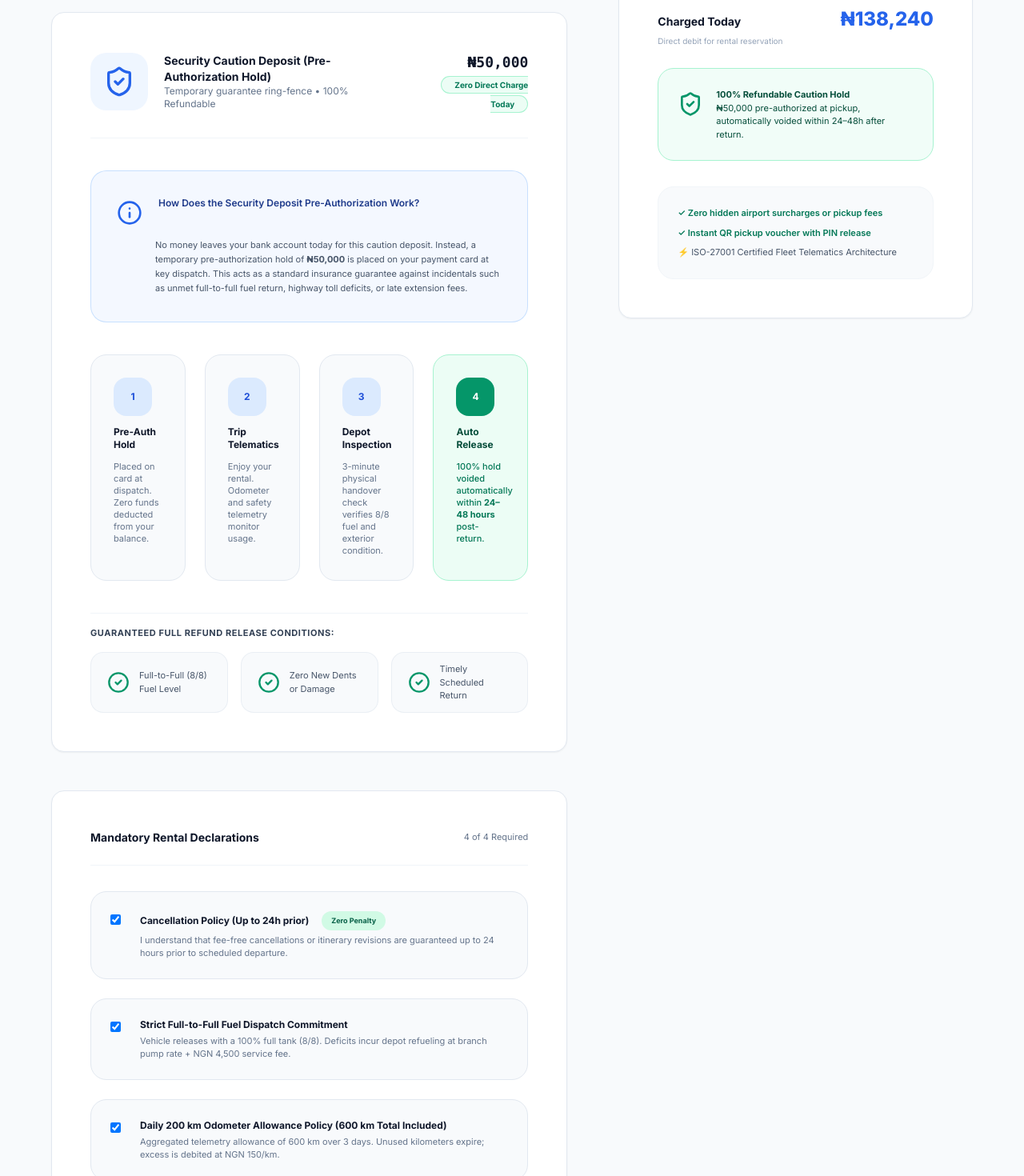
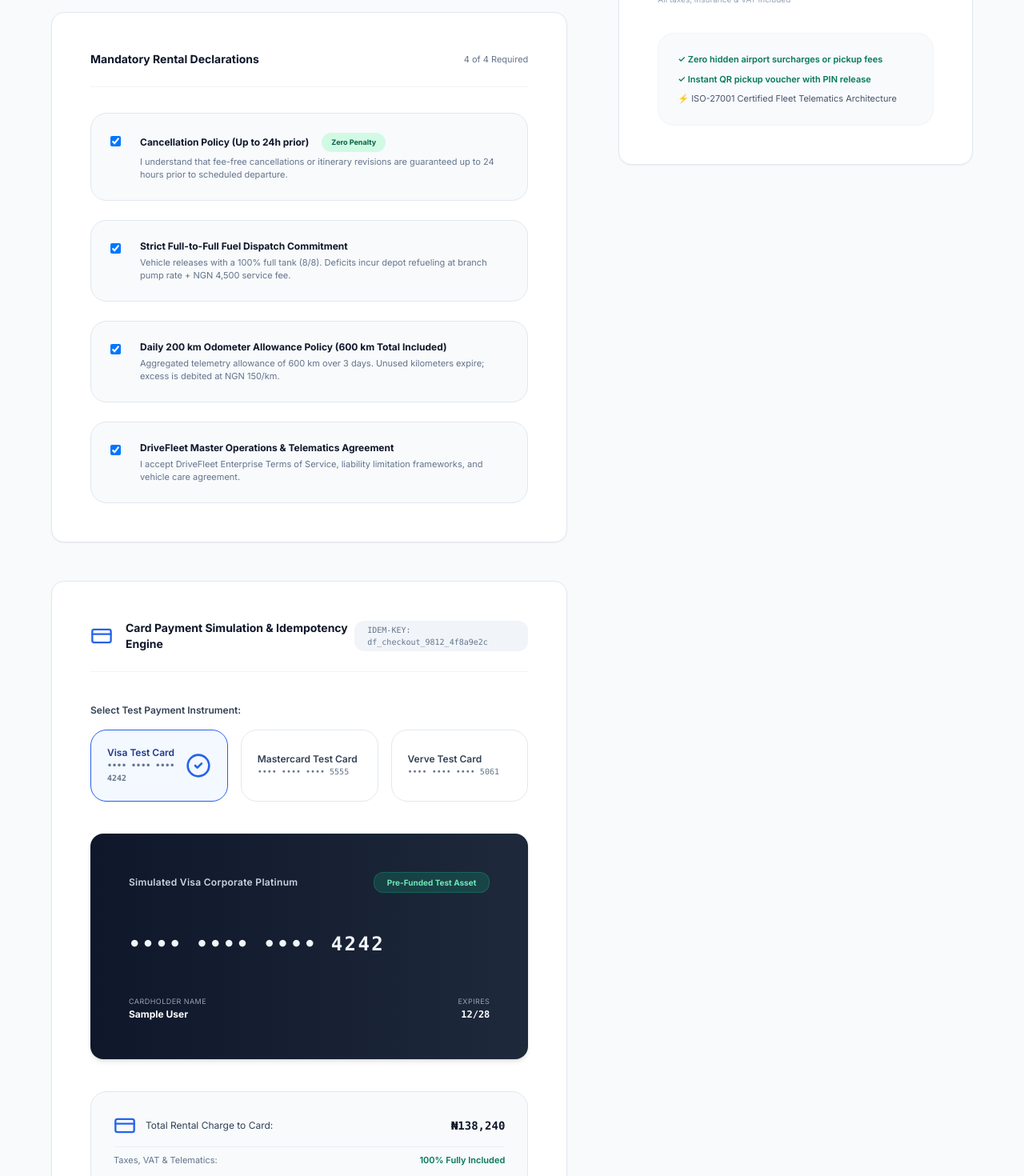
Before and after one commit to officialchrisdigital/DriveFleet, a React (Vite) app: page /checkout in a window 1280 px wide. Shown: the part 660-2130 px from the top of the page at 80% size. Built offline with nearby package versions, Linux system fonts and the light colour scheme; sample sign-in values are in the browser's storage.

Commit message:
fix(checkout): remove security caution deposit section and amount hold

```diff
--- a/src/pages/booking/BookingConfirmationPage.tsx
+++ b/src/pages/booking/BookingConfirmationPage.tsx
@@ -22,7 +22,6 @@ export function BookingConfirmationPage() {
   const displayRef = bookingId || currentBooking?.reference || 'DF-2026-9812';
   const renterName = currentBooking?.createdByName || (user ? `${user.firstName} ${user.lastName}` : 'Chukwudi Adeyemi');
   const totalAmount = currentBooking?.quote?.totalMinor || 12960000;
-  const depositAmount = currentBooking?.quote?.depositMinor || 5000000;
 
   return (
     <div className="max-w-7xl mx-auto px-4 sm:px-6 lg:px-8 py-8 space-y-8">
@@ -219,10 +218,6 @@ export function BookingConfirmationPage() {
                   <span className="font-mono">-{formatCurrency(currentBooking.quote.promoDiscountMinor)}</span>
                 </div>
               ) : null}
-              <div className="flex justify-between text-slate-500 pt-1">
-                <span>Refundable Caution Deposit (Hold):</span>
-                <span className="font-mono text-slate-700">{formatCurrency(depositAmount)}</span>
-              </div>
             </div>
 
             <div className="pt-3 border-t border-slate-200">
--- a/src/pages/booking/CheckoutSimulatorPage.tsx
+++ b/src/pages/booking/CheckoutSimulatorPage.tsx
@@ -106,19 +106,10 @@ export function CheckoutSimulatorPage() {
     },
   });
 
-  const depositMinor = quote?.depositMinor || (
-    vehicle.category === 'luxury' ? 10000000 :
-    vehicle.category === 'suv' ? 7500000 :
-    vehicle.category === 'economy' ? 3500000 : 5000000
-  );
-
   const handleConfirmReservation = () => {
     setIsSubmitting(true);
     setErrorMessage(null);
     setSubmissionStep('Validating test card and billing credentials...');
-
-    setTimeout(() => {
-      setSubmissionStep(`Placing ${formatCurrency(depositMinor)} refundable deposit pre-auth hold...`);
 
     setTimeout(() => {
       setSubmissionStep('Securing atomic vehicle inventory lock...');
@@ -178,7 +169,7 @@ export function CheckoutSimulatorPage() {
               promoDiscountMinor: quote.promoDiscountMinor || 0,
               afterPromoMinor: quote.afterPromoMinor || quote.totalMinor,
               feesMinor: quote.feesMinor || 0,
-                depositMinor,
+              depositMinor: 0,
               totalMinor: quote.totalMinor,
               currency: 'NGN',
             },
@@ -194,9 +185,8 @@ export function CheckoutSimulatorPage() {
             'SIMULATED_GATEWAY_DECLINE: The simulated corporate credit ledger declined authorization. No booking was created, and promo usage remains unconsumed.'
           );
         }
-        }, 500);
-      }, 500);
-    }, 500);
+      }, 600);
+    }, 600);
   };
 
   const allAgreed = agreeCancellation && agreeFuel && agreeMileage && agreeMasterSla;
@@ -262,108 +252,6 @@ export function CheckoutSimulatorPage() {
                 </div>
                 <div className="text-xs text-blue-700 font-medium pt-1">
                   📍 {hub} → Same Depot Return
-                </div>
-              </div>
-            </div>
-          </div>
-
-          {/* Detailed Security Caution Deposit Section */}
-          <div className="bg-white rounded-2xl border border-slate-200 p-6 shadow-sm space-y-5">
-            <div className="flex flex-col sm:flex-row sm:items-center justify-between pb-4 border-b border-slate-100 gap-2">
-              <div className="flex items-center gap-2.5">
-                <div className="w-9 h-9 rounded-xl bg-blue-50 text-blue-600 flex items-center justify-center shrink-0">
-                  <ShieldCheck className="w-5 h-5 text-blue-600" />
-                </div>
-                <div>
-                  <h3 className="text-sm font-bold text-slate-900">
-                    Security Caution Deposit (Pre-Authorization Hold)
-                  </h3>
-                  <p className="text-xs text-slate-500">
-                    Temporary guarantee ring-fence • 100% Refundable
-                  </p>
-                </div>
-              </div>
-              <div className="text-right">
-                <span className="text-lg font-black font-mono text-slate-900 block">
-                  {formatCurrency(depositMinor)}
-                </span>
-                <span className="text-[10px] font-bold text-emerald-700 bg-emerald-50 px-2 py-0.5 rounded border border-emerald-200">
-                  Zero Direct Charge Today
-                </span>
-              </div>
-            </div>
-
-            {/* Explainer Callout */}
-            <div className="bg-blue-50/70 border border-blue-200/80 rounded-xl p-4 text-xs text-slate-700 space-y-2">
-              <div className="flex items-start gap-2.5 font-semibold text-blue-900">
-                <Info className="w-4 h-4 text-blue-600 shrink-0 mt-0.5" />
-                <span>How Does the Security Deposit Pre-Authorization Work?</span>
-              </div>
-              <p className="text-[11px] text-slate-600 leading-relaxed pl-6">
-                No money leaves your bank account today for this caution deposit. Instead, a temporary pre-authorization hold of <strong>{formatCurrency(depositMinor)}</strong> is placed on your payment card at key dispatch. This acts as a standard insurance guarantee against incidentals such as unmet full-to-full fuel return, highway toll deficits, or late extension fees.
-              </p>
-            </div>
-
-            {/* 4-Stage Lifecycle Grid */}
-            <div className="grid grid-cols-1 sm:grid-cols-4 gap-3 text-xs">
-              <div className="p-3.5 rounded-xl bg-slate-50 border border-slate-200 space-y-1.5">
-                <div className="w-6 h-6 rounded-lg bg-blue-100 text-blue-700 flex items-center justify-center font-bold text-xs">
-                  1
-                </div>
-                <div className="font-bold text-slate-900 text-xs">Pre-Auth Hold</div>
-                <p className="text-slate-500 text-[11px] leading-snug">
-                  Placed on card at dispatch. Zero funds deducted from your balance.
-                </p>
-              </div>
-
-              <div className="p-3.5 rounded-xl bg-slate-50 border border-slate-200 space-y-1.5">
-                <div className="w-6 h-6 rounded-lg bg-blue-100 text-blue-700 flex items-center justify-center font-bold text-xs">
-                  2
-                </div>
-                <div className="font-bold text-slate-900 text-xs">Trip Telematics</div>
-                <p className="text-slate-500 text-[11px] leading-snug">
-                  Enjoy your rental. Odometer and safety telemetry monitor usage.
-                </p>
-              </div>
-
-              <div className="p-3.5 rounded-xl bg-slate-50 border border-slate-200 space-y-1.5">
-                <div className="w-6 h-6 rounded-lg bg-blue-100 text-blue-700 flex items-center justify-center font-bold text-xs">
-                  3
-                </div>
-                <div className="font-bold text-slate-900 text-xs">Depot Inspection</div>
-                <p className="text-slate-500 text-[11px] leading-snug">
-                  3-minute physical handover check verifies 8/8 fuel and exterior condition.
-                </p>
-              </div>
-
-              <div className="p-3.5 rounded-xl bg-emerald-50 border border-emerald-200 space-y-1.5">
-                <div className="w-6 h-6 rounded-lg bg-emerald-600 text-white flex items-center justify-center font-bold text-xs">
-                  4
-                </div>
-                <div className="font-bold text-emerald-900 text-xs">Auto Release</div>
-                <p className="text-emerald-700 text-[11px] leading-snug font-medium">
-                  100% hold voided automatically within <strong>24–48 hours</strong> post-return.
-                </p>
-              </div>
-            </div>
-
-            {/* Checklist of Release Conditions */}
-            <div className="pt-2 border-t border-slate-100 space-y-2">
-              <div className="text-[11px] font-bold text-slate-700 uppercase tracking-wider">
-                Guaranteed Full Refund Release Conditions:
-              </div>
-              <div className="grid grid-cols-1 sm:grid-cols-3 gap-2 text-[11px] text-slate-600">
-                <div className="flex items-center gap-1.5 bg-slate-50 px-2.5 py-1.5 rounded-lg border border-slate-200/60">
-                  <CheckCircle2 className="w-3.5 h-3.5 text-emerald-600 shrink-0" />
-                  <span>Full-to-Full (8/8) Fuel Level</span>
-                </div>
-                <div className="flex items-center gap-1.5 bg-slate-50 px-2.5 py-1.5 rounded-lg border border-slate-200/60">
-                  <CheckCircle2 className="w-3.5 h-3.5 text-emerald-600 shrink-0" />
-                  <span>Zero New Dents or Damage</span>
-                </div>
-                <div className="flex items-center gap-1.5 bg-slate-50 px-2.5 py-1.5 rounded-lg border border-slate-200/60">
-                  <CheckCircle2 className="w-3.5 h-3.5 text-emerald-600 shrink-0" />
-                  <span>Timely Scheduled Return</span>
                 </div>
               </div>
             </div>
@@ -439,7 +327,7 @@ export function CheckoutSimulatorPage() {
                 <div>
                   <div className="font-bold text-slate-900">DriveFleet Master Operations & Telematics Agreement</div>
                   <p className="text-slate-500 mt-0.5 text-[11px]">
-                    I accept DriveFleet Enterprise Terms of Service, liability limitation frameworks, and authorization for security deposit pre-authorization hold.
+                    I accept DriveFleet Enterprise Terms of Service, liability limitation frameworks, and vehicle care agreement.
                   </p>
                 </div>
               </label>
@@ -512,31 +400,20 @@ export function CheckoutSimulatorPage() {
               </div>
             </div>
 
-            {/* Payment Authorization Limits Reassurance */}
-            <div className="bg-slate-50 border border-slate-200 rounded-xl p-3.5 space-y-2 text-xs">
+            {/* Payment Summary */}
+            <div className="bg-slate-50 border border-slate-200 rounded-xl p-3.5 space-y-1.5 text-xs">
               <div className="flex justify-between items-center text-slate-700">
                 <span className="flex items-center gap-1.5">
                   <CreditCard className="w-3.5 h-3.5 text-blue-600" />
-                  <span>Immediate Rental Charge:</span>
+                  <span>Total Rental Charge to Card:</span>
                 </span>
-                <span className="font-mono font-bold text-slate-900">
+                <span className="font-mono font-bold text-slate-900 text-sm">
                   {formatCurrency(quote.totalMinor)}
                 </span>
               </div>
-              <div className="flex justify-between items-center text-slate-700">
-                <span className="flex items-center gap-1.5">
-                  <ShieldCheck className="w-3.5 h-3.5 text-emerald-600" />
-                  <span>Refundable Security Deposit Hold:</span>
-                </span>
-                <span className="font-mono font-bold text-emerald-700">
-                  {formatCurrency(depositMinor)} (Hold Only)
-                </span>
-              </div>
-              <div className="pt-2 border-t border-slate-200 flex justify-between items-center font-bold text-slate-900">
-                <span>Total Pre-Authorization Request:</span>
-                <span className="font-mono text-blue-600">
-                  {formatCurrency(quote.totalMinor + depositMinor)}
-                </span>
+              <div className="flex justify-between items-center text-[11px] text-slate-500 pt-1 border-t border-slate-200/60">
+                <span>Taxes, VAT & Telematics:</span>
+                <span className="text-emerald-700 font-semibold">100% Fully Included</span>
               </div>
             </div>
 
@@ -631,7 +508,7 @@ export function CheckoutSimulatorPage() {
               ) : (
                 <div className="flex items-center gap-2">
                   <Lock className="w-4 h-4" />
-                  <span>Confirm Reservation ({formatCurrency(quote.totalMinor)} Charged • {formatCurrency(depositMinor)} Hold)</span>
+                  <span>Confirm Reservation ({formatCurrency(quote.totalMinor)})</span>
                 </div>
               )}
             </button>
@@ -681,33 +558,18 @@ export function CheckoutSimulatorPage() {
                 <span>Net Billed Rental Total:</span>
                 <span className="font-mono">{formatCurrency(quote.totalMinor)}</span>
               </div>
-              <div className="flex justify-between text-emerald-700 font-semibold pt-1">
-                <span className="flex items-center gap-1">
-                  <ShieldCheck className="w-3.5 h-3.5 text-emerald-600" />
-                  <span>Refundable Security Deposit (Hold):</span>
-                </span>
-                <span className="font-mono text-emerald-700">{formatCurrency(depositMinor)}</span>
-              </div>
             </div>
 
             <div className="pt-3 border-t border-slate-200 space-y-3">
               <div className="flex items-baseline justify-between">
                 <div>
-                  <span className="text-sm font-bold text-slate-900 block">Charged Today</span>
-                  <span className="text-[10px] text-slate-400">Direct debit for rental reservation</span>
+                  <span className="text-sm font-bold text-slate-900 block">Total Charged Today</span>
+                  <span className="text-[10px] text-slate-400">All taxes, insurance & VAT included</span>
                 </div>
                 <div className="text-right">
                   <span className="text-2xl font-black text-blue-600">
                     {formatCurrency(quote.totalMinor)}
                   </span>
-                </div>
-              </div>
-
-              <div className="p-3 bg-emerald-50/70 border border-emerald-200 rounded-xl text-[11px] text-emerald-900 flex items-start gap-2">
-                <ShieldCheck className="w-4 h-4 text-emerald-600 shrink-0 mt-0.5" />
-                <div>
-                  <span className="font-bold block">100% Refundable Caution Hold</span>
-                  <span>{formatCurrency(depositMinor)} pre-authorized at pickup, automatically voided within 24–48h after return.</span>
                 </div>
               </div>
             </div>
```
Lines whose indentation alone changed are shown as unchanged.
